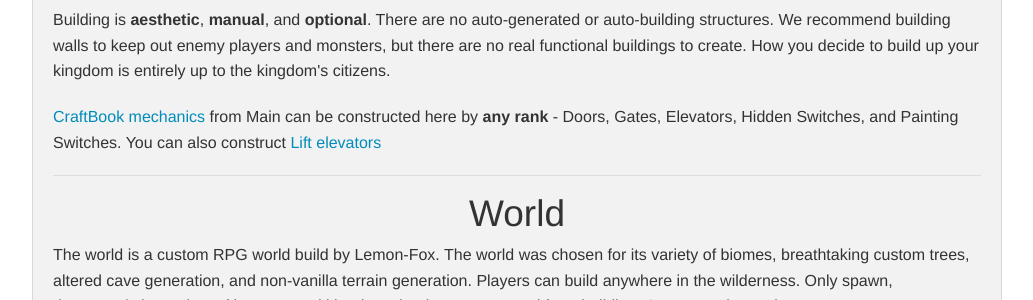
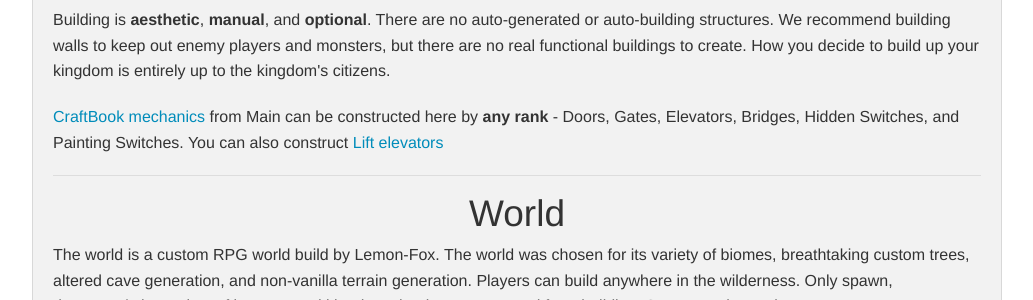
Before and after one commit to damnation-eu/website-beta, a Jekyll site: the page built from rpg-gameplay.md, in a window 1280 px wide and 900 px high, scrolled down 4444 px. Shown: the part 152-452 px from the top of the window, without its empty margins (123-1156 px from the left). Built offline with Jekyll 4.4.1, drawn with Linux system fonts in a browser that asks for light colours; nearby versions of some CDN libraries; library files that are not in the unit come from our copies.

Commit message:
Update rpg-gameplay.md

```diff
--- a/rpg-gameplay.md
+++ b/rpg-gameplay.md
@@ -222,7 +222,7 @@
 </div>
 <p>Building is <b>aesthetic</b>, <b>manual</b>, and <b>optional</b>. There are no auto-generated or auto-building structures. We recommend building walls to keep out enemy players and monsters, but there are no real functional buildings to create. How you decide to build up your kingdom is entirely up to the kingdom's citizens.</p>
 
-<p><a href="http://wiki.sk89q.com/wiki/CraftBook/Usage">CraftBook mechanics</a> from Main can be constructed here by <b>any rank</b> - Doors, Gates, Elevators, Hidden Switches, and Painting Switches. You can also construct <a href="http://dev.bukkit.org/bukkit-plugins/lift/">Lift elevators</a></p>
+<p><a href="http://wiki.sk89q.com/wiki/CraftBook/Usage">CraftBook mechanics</a> from Main can be constructed here by <b>any rank</b> - Doors, Gates, Elevators, Bridges, Hidden Switches, and Painting Switches. You can also construct <a href="http://dev.bukkit.org/bukkit-plugins/lift/">Lift elevators</a></p>
 <hr>
 <a name="world"></a>
 <div style="text-align: center;" markdown="1">
```
